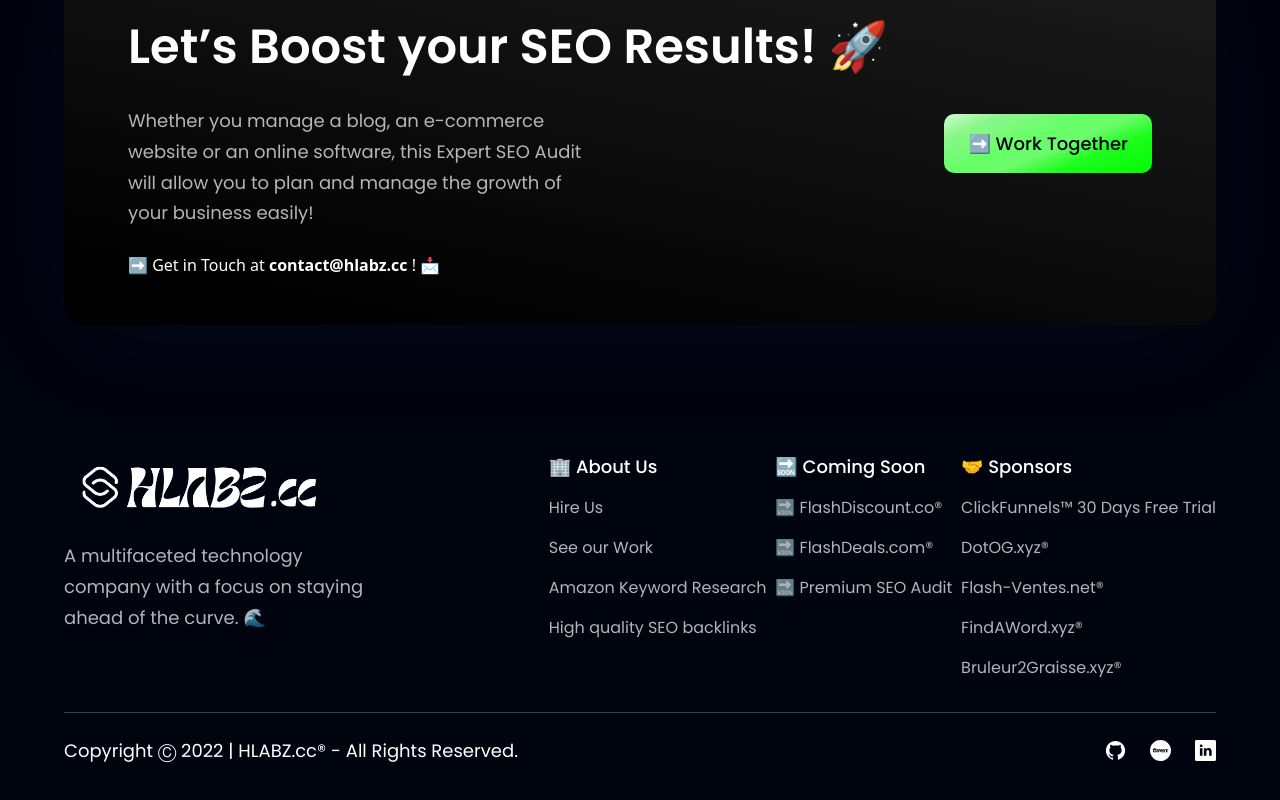
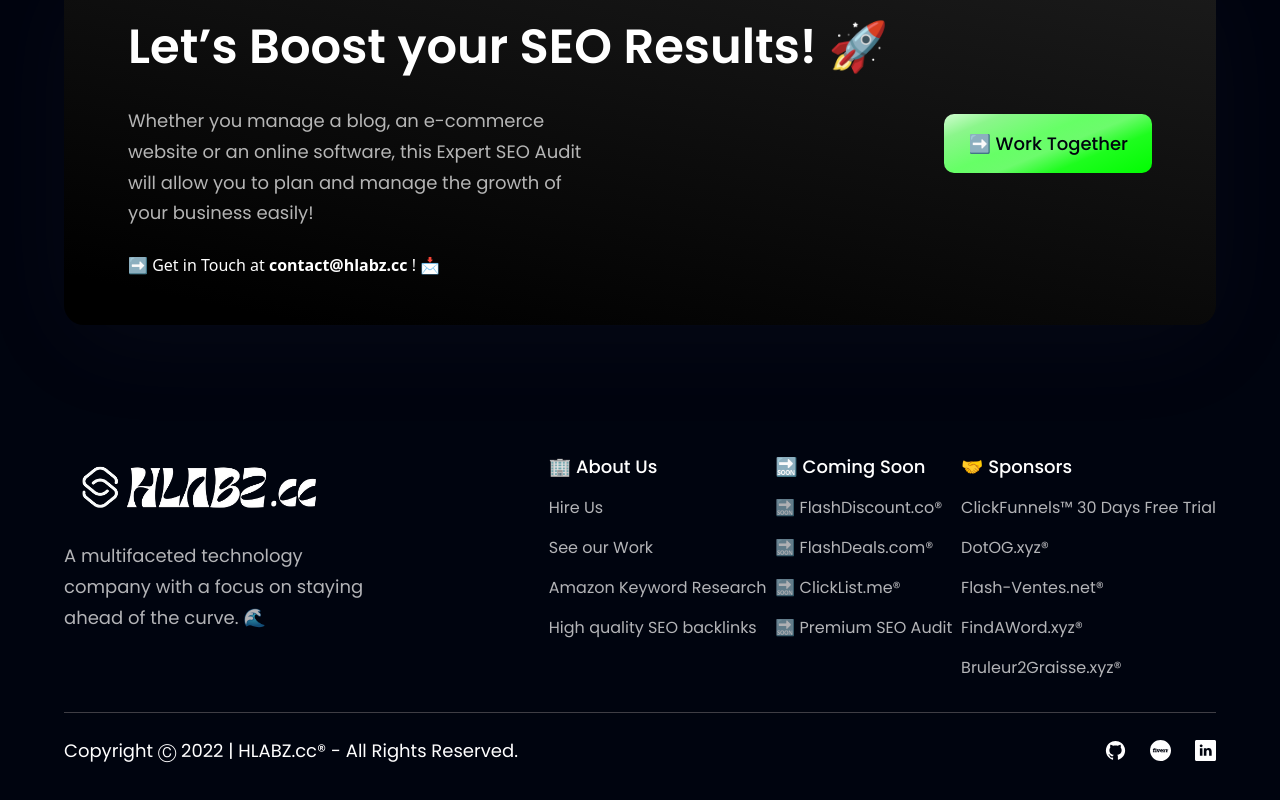
Before and after one commit to HLABZcc/HLABZ.cc, a React (Vite) app: page / in a window 1280 px wide. Shown: the part 3318-4118 px from the top of the page. Built offline with nearby package versions, Linux system fonts and the light colour scheme.

Commit message:
Update index.js

```diff
--- a/src/constants/index.js
+++ b/src/constants/index.js
@@ -123,6 +123,11 @@ export const footerLinks = [
         url: "https://flashdeals.com/",
       },
       {
+        name: "🔜 ClickList.me®",
+        link: "https://clicklist.me",
+        url: "https://clicklist.me",
+      },
+      {
         name: "🔜 Premium SEO Audit",
         link: "https://github.com/HLABZ-CC/SEO-Audit",
         url: "https://github.com/HLABZ-CC/SEO-Audit",
```
